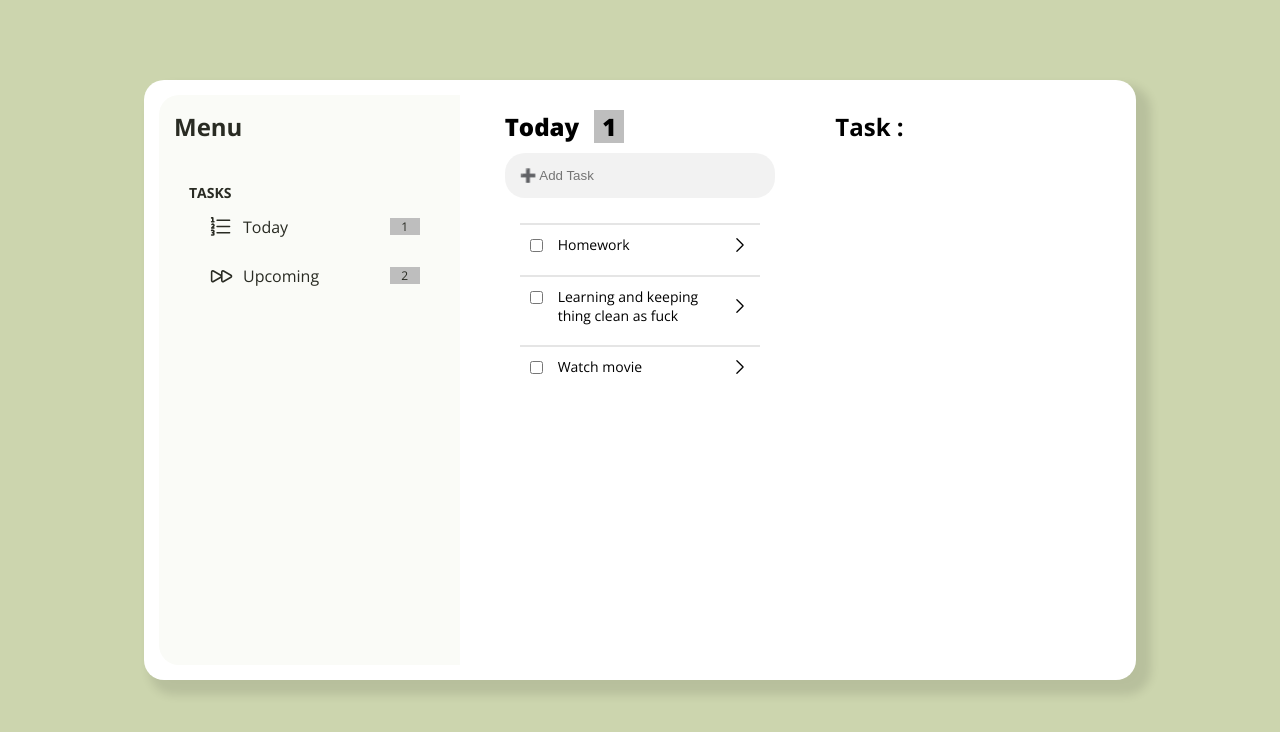
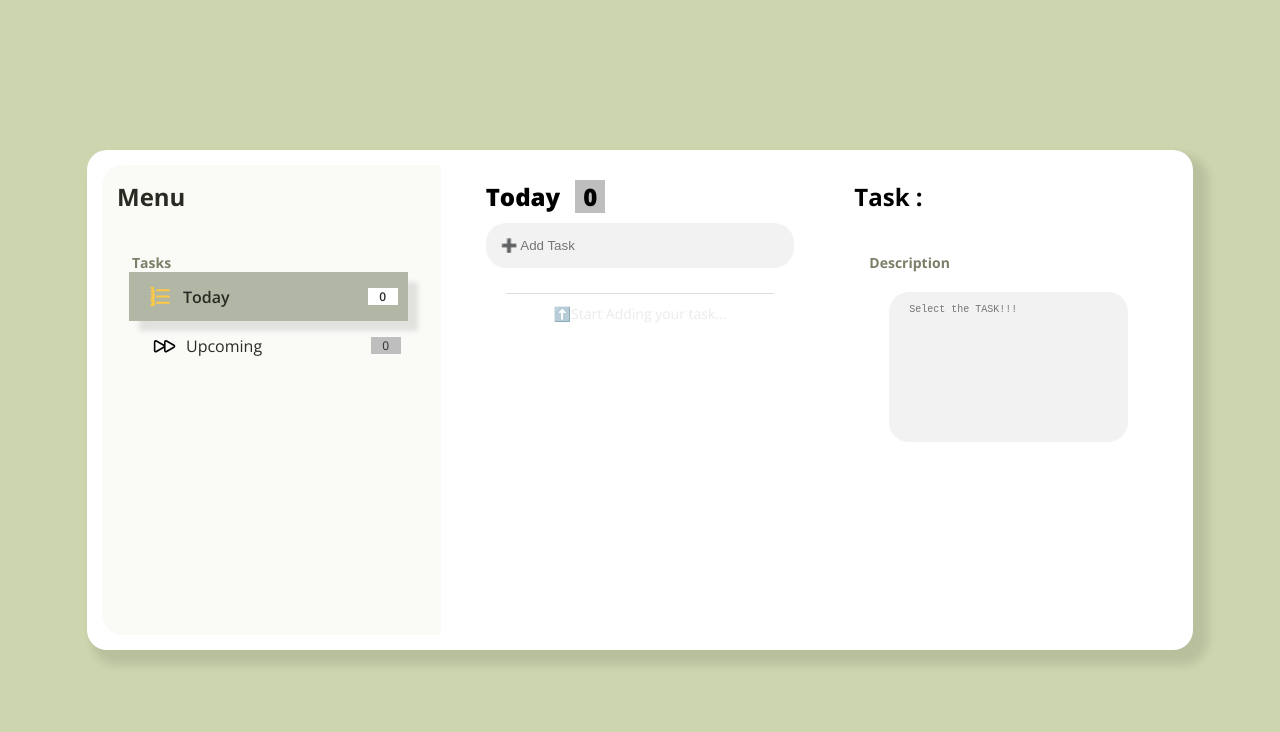
Before and after one commit to RitsaKa-orn/To-Do-Task, a React (Create React App) app: page / in a window 1280 px wide. Shown: the top 732 px of the page. Built offline with nearby package versions, Linux system fonts and the light colour scheme.

Commit message:
initial-public-state

```diff
--- a/package.json
+++ b/package.json
@@ -10,6 +10,7 @@
     "react": "^19.1.0",
     "react-dom": "^19.1.0",
     "react-scripts": "5.0.1",
+    "sass": "^1.87.0",
     "web-vitals": "^2.1.4"
   },
   "scripts": {
--- a/src/App.js
+++ b/src/App.js
@@ -1,38 +1,42 @@
-import { useState } from "react";
+import { useEffect, useState } from "react";
 import FirstColumn from "./components/firstColumn/FirstColumn";
 import SecondColumn from "./components/secondColumn/SecondColumn";
 import ThirdColumn from "./components/thirdColumn/ThirdColumn";
 import Tasks from "./components/firstColumn/Tasks";
+import { useLocalStorageState } from "./useLocalStorageState.js";
 
 export default function App() {
-  /*
+  // const tempTask = [
+  //   {
+  //     taskName: "Homework",
+  //     type: "today",
+  //     describe: "Well,I have Math, Science, English homework to do",
+  //     id: crypto.randomUUID(),
+  //   },
+  //   {
+  //     taskName: "Learning and keeping thing clean",
+  //     type: "upcoming",
+  //     describe: "",
+  //     id: crypto.randomUUID(),
+  //   },
+  //   {
+  //     taskName: "Watch movie",
+  //     type: "upcoming",
+  //     id: crypto.randomUUID(),
+  //     describe: "",
+  //   },
+  // ];
 
-  Center column
-()We do have the headline from the left side
+  const [taskList, setTaskList] = useLocalStorageState([], "tasks");
+  const [taskTopic, setTaskTopic] = useState("Today");
+  const [selectTask, setSelectTask] = useState(null);
 
-(opt the weather of the selected date)
-
-    3) we have Add new task at the top after the headline
-
-    3.1we do have  a task list from the map I mean loop
-
-
-    Right column
-() we do have the task : (this was a name of task)
-
-4) we do have the details of the tas k indluding the subtrack of task
-
-(we be able to change the details of task)
-  */
-
-  const tempTask = [
-    { taskName: "Homework", type: "today" },
-    { taskName: "Learning and keeping thing clean as fuck", type: "upcoming" },
-    { taskName: "Watch movie", type: "upcoming" },
-  ];
-
-  const [taskList, setTaskList] = useState(tempTask);
-  const [taskTopic, setTaskTopic] = useState("Today");
+  useEffect(
+    function () {
+      setSelectTask(null);
+    },
+    [taskTopic]
+  );
 
   return (
     <div className="main-container grid--col--3">
@@ -41,15 +45,21 @@ export default function App() {
           <h2>Menu</h2>
         </div>
         <div className="main first-main-container">
-          <Tasks taskList={taskList} />
+          <Tasks taskList={taskList} setTaskTopic={setTaskTopic} />
         </div>
       </FirstColumn>
       <SecondColumn
         taskTopic={taskTopic}
         taskList={taskList}
         setTaskList={setTaskList}
+        selectTask={selectTask}
+        setSelectTask={setSelectTask}
       />
-      <ThirdColumn />
+      <ThirdColumn
+        selectTask={selectTask}
+        taskList={taskList}
+        setTaskList={setTaskList}
+      />
     </div>
   );
 }
--- a/src/components/firstColumn/Tasks.js
+++ b/src/components/firstColumn/Tasks.js
@@ -1,45 +1,75 @@
 import TasksBox from "./TasksBox";
+import { useState } from "react";
 
-export default function Tasks({ taskList }) {
+export default function Tasks({ taskList, setTaskTopic }) {
+  const [isActive, setIsActive] = useState("Today");
+
+  function handleOnClick(topic) {
+    setTaskTopic(topic);
+    setIsActive(topic);
+  }
+
   return (
-    <div className="tasks-type">
+    <div className="box tasks-type">
       <h3>Tasks</h3>
-      <TasksBox>
+      <TasksBox
+        emoji={
           <svg
             xmlns="http://www.w3.org/2000/svg"
             fill="none"
             viewBox="0 0 24 24"
             strokeWidth={1.5}
-          stroke="currentColor"
+            stroke="black"
             className="task-box-icon today-icon"
           >
             <path
               strokeLinecap="round"
               strokeLinejoin="round"
               d="M8.242 5.992h12m-12 6.003H20.24m-12 5.999h12M4.117 7.495v-3.75H2.99m1.125 3.75H2.99m1.125 0H5.24m-1.92 2.577a1.125 1.125 0 1 1 1.591 1.59l-1.83 1.83h2.16M2.99 15.745h1.125a1.125 1.125 0 0 1 0 2.25H3.74m0-.002h.375a1.125 1.125 0 0 1 0 2.25H2.99"
+              className="path-glow"
             />
           </svg>
+        }
+        //props to pass ex. if isActive = "Today" if will send the true boolean on TasksBox
+        isActive={isActive === "Today"}
+        onClick={() => handleOnClick("Today")}
+      >
         <p>Today</p>
-        <span>{taskList.filter((task) => task.type === "today").length}</span>
+        <span>
+          {
+            taskList.filter((task) => task.type.toLowerCase() === "today")
+              .length
+          }
+        </span>
       </TasksBox>
-      <TasksBox>
+      <TasksBox
+        setTaskTopic={setTaskTopic}
+        emoji={
           <svg
             xmlns="http://www.w3.org/2000/svg"
             fill="none"
             viewBox="0 0 24 24"
             strokeWidth="1.5"
-          stroke="currentColor"
+            stroke="black"
             className="task-box-icon upcoming-icon"
           >
             <path
               strokeLinecap="round"
               strokeLinejoin="round"
               d="M3 8.689c0-.864.933-1.406 1.683-.977l7.108 4.061a1.125 1.125 0 0 1 0 1.954l-7.108 4.061A1.125 1.125 0 0 1 3 16.811V8.69ZM12.75 8.689c0-.864.933-1.406 1.683-.977l7.108 4.061a1.125 1.125 0 0 1 0 1.954l-7.108 4.061a1.125 1.125 0 0 1-1.683-.977V8.69Z"
+              className="path-glow"
             />
           </svg>
-        Upcoming
+        }
+        isActive={isActive === "Upcoming"}
+        onClick={() => handleOnClick("Upcoming")}
+      >
+        <p>Upcoming</p>
         <span>
-          {taskList.filter((task) => task.type === "upcoming").length}
+          {
+            taskList.filter((task) => task.type.toLowerCase() === "upcoming")
+              .length
+          }
         </span>
       </TasksBox>
     </div>
--- a/src/components/firstColumn/TasksBox.js
+++ b/src/components/firstColumn/TasksBox.js
@@ -1,3 +1,8 @@
-export default function TasksBox({ children }) {
-  return <div className="task-box">{children}</div>;
+export default function TasksBox({ children, emoji, isActive, onClick }) {
+  return (
+    <div className={`task-box ${isActive ? "active" : ""}`} onClick={onClick}>
+      {emoji}
+      {children}
+    </div>
+  );
 }
--- a/src/components/secondColumn/SecondColumn.js
+++ b/src/components/secondColumn/SecondColumn.js
@@ -2,11 +2,25 @@ import { useState } from "react";
 import TaskName from "./TaskName";
 import TaskList from "./TaskList";
 
-export default function SecondColumn({ taskTopic, taskList, setTaskList }) {
+export default function SecondColumn({
+  taskTopic,
+  taskList,
+  setTaskList,
+  setSelectTask,
+  selectTask,
+}) {
   const [task, setTask] = useState("");
+  const [type, setType] = useState("Today");
   const [isAdding, setIsAdding] = useState(false);
   const [successAdded, setIsAdded] = useState(false);
   const [isVisible, setIsVisible] = useState(false);
+
+  function handleDeleteTask(id) {
+    setTaskList((task) => task.filter((task) => task.id !== id));
+    if (selectTask?.id === id) {
+      setSelectTask(null);
+    }
+  }
 
   function handleOnAdding(text) {
     if (text !== "") {
@@ -18,13 +32,18 @@ export default function SecondColumn({ taskTopic, taskList, setTaskList }) {
   }
 
   function handleClickAdding() {
-    setTaskList([{ taskName: task }, ...taskList]);
+    setTaskList([
+      { taskName: task, type, id: crypto.randomUUID(), describe: "" },
+      ...taskList,
+    ]);
     setTask("");
     setIsAdding(false);
+    setType("Today");
 
     //susccess added
     setIsAdded(true);
     setIsVisible(true);
+    setSelectTask(null);
 
     setTimeout(() => {
       setIsVisible(false);
@@ -42,8 +61,9 @@ export default function SecondColumn({ taskTopic, taskList, setTaskList }) {
         <h2>{taskTopic}</h2>
         <span>
           {
-            taskList.filter((task) => task.type === taskTopic.toLowerCase())
-              .length
+            taskList.filter(
+              (task) => task.type.toLowerCase() === taskTopic.toLowerCase()
+            ).length
           }
         </span>
       </div>
@@ -63,9 +83,13 @@ export default function SecondColumn({ taskTopic, taskList, setTaskList }) {
         {isAdding && (
           <>
             <p>Due</p>
-            <select className="due-select">
-              <option>Today</option>
-              <option>Upcoming</option>
+            <select
+              value={type}
+              className="due-select"
+              onChange={(e) => setType(e.target.value)}
+            >
+              <option value="Today">Today</option>
+              <option value="Upcoming">Upcoming</option>
             </select>
             <button className="btn btn-add" onClick={handleClickAdding}>
               <svg
@@ -86,11 +110,29 @@ export default function SecondColumn({ taskTopic, taskList, setTaskList }) {
           </>
         )}
       </div>
-      <TaskName>
-        {taskList.map((task, i) => (
-          <TaskList key={i + 1}>{task.taskName}</TaskList>
-        ))}
-      </TaskName>
+      {taskList.length === 0 ? (
+        <div className="start-task">
+          <p>⬆️Start Adding your task...</p>
+        </div>
+      ) : (
+        <TaskName>
+          {taskList
+            .filter(
+              (task) => task.type.toLowerCase() === taskTopic.toLowerCase()
+            )
+            .map((task, i) => (
+              <TaskList
+                selectTask={selectTask}
+                setSelectTask={setSelectTask}
+                key={task.id}
+                task={task}
+                onDeleteTask={handleDeleteTask}
+              >
+                {task.taskName}
+              </TaskList>
+            ))}
+        </TaskName>
+      )}
     </div>
   );
 }
--- a/src/components/secondColumn/TaskList.js
+++ b/src/components/secondColumn/TaskList.js
@@ -1,8 +1,47 @@
-export default function TaskList({ children }) {
+import { useState } from "react";
+
+export default function TaskList({
+  children,
+  selectTask,
+  setSelectTask,
+  task,
+  onDeleteTask,
+}) {
+  const [isDeleting, setIsDeleting] = useState(false);
+  const [fadeOut, setFadeOut] = useState(false);
+
+  function handleOnClick() {
+    if (!isDeleting) setSelectTask(task);
+  }
+
+  function handleCheckBox(e) {
+    if (isDeleting) return; //Guard
+
+    setIsDeleting(true);
+    setSelectTask(null);
+
+    setTimeout(() => {
+      setFadeOut(true);
+    }, 300);
+
+    setTimeout(() => {
+      onDeleteTask(task.id);
+    }, 1000);
+  }
+
   return (
-    <li className="task-list">
+    <li
+      className={`task-list ${selectTask?.id === task.id ? "active" : ""}
+      ${isDeleting ? "deleting" : ""}
+      ${fadeOut ? "fade-out" : ""}`}
+      onClick={(e) => handleOnClick(e)}
+    >
       <div className="task-list-text">
-        <input type="checkbox" />
+        <input
+          type="checkbox"
+          onChange={handleCheckBox}
+          disabled={isDeleting}
+        />
         {children}
       </div>
       <div className="task-list-icon-box">
--- /dev/null
+++ b/src/components/thirdColumn/DescribeBox.js
@@ -0,0 +1,3 @@
+export default function DescribeBox({ children }) {
+  return <div className="box describe-box">{children}</div>;
+}
--- a/src/components/thirdColumn/ThirdColumn.js
+++ b/src/components/thirdColumn/ThirdColumn.js
@@ -1,9 +1,76 @@
-export default function ThirdColumn() {
+import { useEffect, useState } from "react";
+import DescribeBox from "./DescribeBox";
+
+export default function ThirdColumn({ selectTask, taskList, setTaskList }) {
+  const [describeTask, setDescribeTask] = useState("");
+  const [isSave, setIsSave] = useState(false);
+
+  useEffect(
+    function () {
+      if (!selectTask) {
+        setDescribeTask("");
+      } else {
+        setDescribeTask(selectTask.describe || "");
+      }
+    },
+    [selectTask]
+  );
+
+  useEffect(
+    function () {
+      setIsSave(false);
+    },
+    [describeTask]
+  );
+
+  function handleSave(description) {
+    if (!selectTask) return;
+
+    const updateTasks = taskList.map((task) =>
+      task.id === selectTask.id ? { ...task, describe: description } : task
+    );
+
+    setTaskList(updateTasks);
+    setDescribeTask(description);
+    setIsSave(true);
+  }
+
   return (
     <div className="third-column task-column">
       <div className="headline third-headline">
         <h2>Task :</h2>
       </div>
+      <div className="main third-main-container">
+        <DescribeBox>
+          <h3>Description</h3>
+          <div className="describe-main">
+            <textarea
+              value={describeTask}
+              onChange={(e) => setDescribeTask(e.target.value)}
+              className="describe"
+              placeholder={
+                !selectTask
+                  ? `Select the TASK!!!`
+                  : `Enter your describe task here`
+              }
+              rows="10"
+              cols="30"
+              disabled={!selectTask}
+            ></textarea>
+          </div>
+        </DescribeBox>
+        {selectTask && describeTask !== selectTask.describe && !isSave && (
+          <div className="change-button">
+            <button
+              className="save-button"
+              onClick={() => handleSave(describeTask)}
+            >
+              Save
+            </button>
+          </div>
+        )}
+        {isSave && <p className="save-notice">Changes Saved!</p>}
+      </div>
     </div>
   );
 }
--- a/src/index.js
+++ b/src/index.js
@@ -1,7 +1,7 @@
 import React from "react";
 import ReactDOM from "react-dom/client";
-import "./css/general.css";
-import "./css/style.css";
+import "./scss/general.scss";
+import "./scss/style.scss";
 import App from "./App";
 
 const root = ReactDOM.createRoot(document.getElementById("root"));
--- a/src/css/general.css
+++ b/src/scss/general.scss
@@ -34,6 +34,7 @@ Default: 0
 -Accents:
 #292b23;
 #bebebe
+#B1B6A5;
 
 
 -Shades:
@@ -59,21 +60,32 @@ body {
   background-color: #ccd5ae;
 
   box-sizing: border-box;
+
+  height: 100vh;
+  width: 100vw;
+
+  position: relative;
 }
 
 .main-container {
   background-color: white;
   box-shadow: 10px 10px 10px 5px rgba(0, 0, 0, 0.1);
 
-  margin: 8rem 14.4rem;
+  margin: 0 auto;
 
-  max-height: 60rem;
-  height: 60rem;
-  min-width: 50rem;
-  max-width: 111.6rem;
+  min-height: 40rem;
+  height: 50rem;
+
+  width: 110.6rem;
+  max-width: 100%;
+  min-width: 0;
 
   border-radius: 20px;
-  overflow: hidden;
+
+  position: absolute;
+  top: 50%;
+  left: 50%;
+  transform: translate(-50%, -50%);
 }
 
 .grid--col--3 {
@@ -95,7 +107,7 @@ body {
   margin: 1.5rem;
   padding: 1.5rem;
 
-  overflow: scroll;
+  overflow-y: auto;
 }
 
 /* Main */
--- a/src/css/style.css
+++ b/src/scss/style.scss
@@ -31,6 +31,8 @@
   gap: 0.2rem;
 
   align-items: center;
+
+  transition: all 0.3s ease;
 }
 
 .task-box span {
@@ -44,27 +46,78 @@
 
   position: absolute;
   right: 10px;
+
+  cursor: default;
 }
 
 .task-box:hover {
   background-color: #e6ead7;
+  box-shadow: 4px 4px 10px rgba(0, 0, 0, 0.1);
+
+  &.task-box span {
+    color: white;
+    background-color: #bebebe;
+  }
+}
+
+.active {
+  font-weight: 600;
+
+  background-color: #b1b6a5;
+
+  transform: translateX(-3px);
+
+  box-shadow: 10px 10px 5px rgba(0, 0, 0, 0.1);
+
+  span {
+    background-color: #fff;
+  }
+
+  .path-glow {
+    stroke: rgb(255, 202, 66);
+    stroke-width: 2;
+    fill: none;
+
+    stroke-dasharray: 150;
+    stroke-dashoffset: 150;
+
+    animation: glow-running 5s ease-in-out infinite;
+  }
+}
+
+//For running-glow
+@keyframes glow-running {
+  0% {
+    stroke-dashoffset: 150;
+  }
+  50% {
+    stroke-dashoffset: 0;
+  }
+  100% {
+    stroke-dashoffset: 150;
+  }
 }
 
 /* Tasks-type */
 
-.tasks-type {
+.tasks-type,
+.box {
   margin-top: 2.5rem;
 }
 
-.tasks-type h3 {
-  text-transform: uppercase;
+.tasks-type h3,
+.box h3 {
+  font-size: 1.4rem;
 
-  font-size: 1.4rem;
+  color: #7a8068;
+  cursor: default;
 }
 
 .task-box-icon {
   width: 4rem;
   height: 2.5rem;
+
+  transition: all 0.3s ease;
 }
 
 /*************************/
@@ -174,12 +227,27 @@
 
 /* List */
 
+.start-task {
+  margin: 2rem;
+  padding: 1rem;
+
+  font-size: 1.4rem;
+
+  color: #dededea1;
+
+  border-top: 1px solid #ddd;
+
+  text-align: center;
+
+  cursor: default;
+}
+
 .task-ul-list {
   display: flex;
   flex-direction: column;
   gap: 1rem;
 
-  margin: 2rem 1.5rem;
+  margin: 1.5rem 1.5rem;
 }
 
 .task-list {
@@ -191,6 +259,21 @@
   border-top: 0.2rem solid rgba(0, 0, 0, 0.1);
 
   font-size: 1.4rem;
+
+  transition: all 0.3s ease;
+}
+
+.task-list.deleting {
+  background-color: #ffb3b3;
+
+  transition: background-color 0.4s ease;
+}
+
+.task-list.fade-out {
+  opacity: 0;
+
+  transform: translateX(100px);
+  transition: opacity 0.6s ease, transform 0.6s ease;
 }
 
 .task-list-text {
@@ -213,7 +296,87 @@
   align-items: center;
 }
 
+.task-list:hover {
+  background-color: #d1d9b6;
+
+  box-shadow: 4px 4px 10px rgba(0, 0, 0, 0.1);
+}
+
 .task-list-icon {
   width: 2rem;
   height: 2rem;
 }
+
+/*************************/
+/* 3rd column */
+/*************************/
+
+.third-column {
+  position: relative;
+}
+
+// Description Main
+
+.describe-main {
+  padding: 2rem;
+
+  textarea {
+    border: none;
+    border-radius: 20px;
+    background-color: #bebebe34;
+
+    width: 100%;
+    height: 15rem;
+
+    padding: 2rem;
+
+    padding-top: 1rem;
+    padding-bottom: 1rem;
+
+    overflow-y: auto;
+
+    resize: none;
+
+    font-size: 1rem;
+    line-height: 1.6rem;
+
+    ::placeholder {
+      color: #7a8068;
+      font-weight: 400;
+    }
+  }
+}
+
+.change-button {
+  position: absolute;
+
+  right: 70px;
+  bottom: 50px;
+
+  :hover {
+    transform: translateY(-5px);
+  }
+}
+
+.save-button {
+  border-radius: 20px;
+  border: none;
+
+  padding: 1rem;
+
+  box-shadow: 1px 1px 3px rgba(0, 0, 0, 0.1);
+
+  font-size: 1rem;
+  font-weight: 400;
+
+  background-color: #b8ff12;
+
+  transition: all 0.5s ease;
+}
+
+.save-notice {
+  position: absolute;
+
+  right: 70px;
+  bottom: 50px;
+}
--- /dev/null
+++ b/src/useLocalStorageState.js
@@ -0,0 +1,17 @@
+import { useState, useEffect } from "react";
+
+export function useLocalStorageState(initialState, key) {
+  const [value, setValue] = useState(function () {
+    const storedValue = localStorage.getItem(key);
+    return storedValue ? JSON.parse(storedValue) : initialState;
+  });
+
+  useEffect(
+    function () {
+      localStorage.setItem(key, JSON.stringify(value));
+    },
+    [value, key]
+  );
+
+  return [value, setValue];
+}
```
Also changed, not shown: 1 other file (tests, documents, lock files or other folders). Lines whose indentation alone changed are shown as unchanged.
